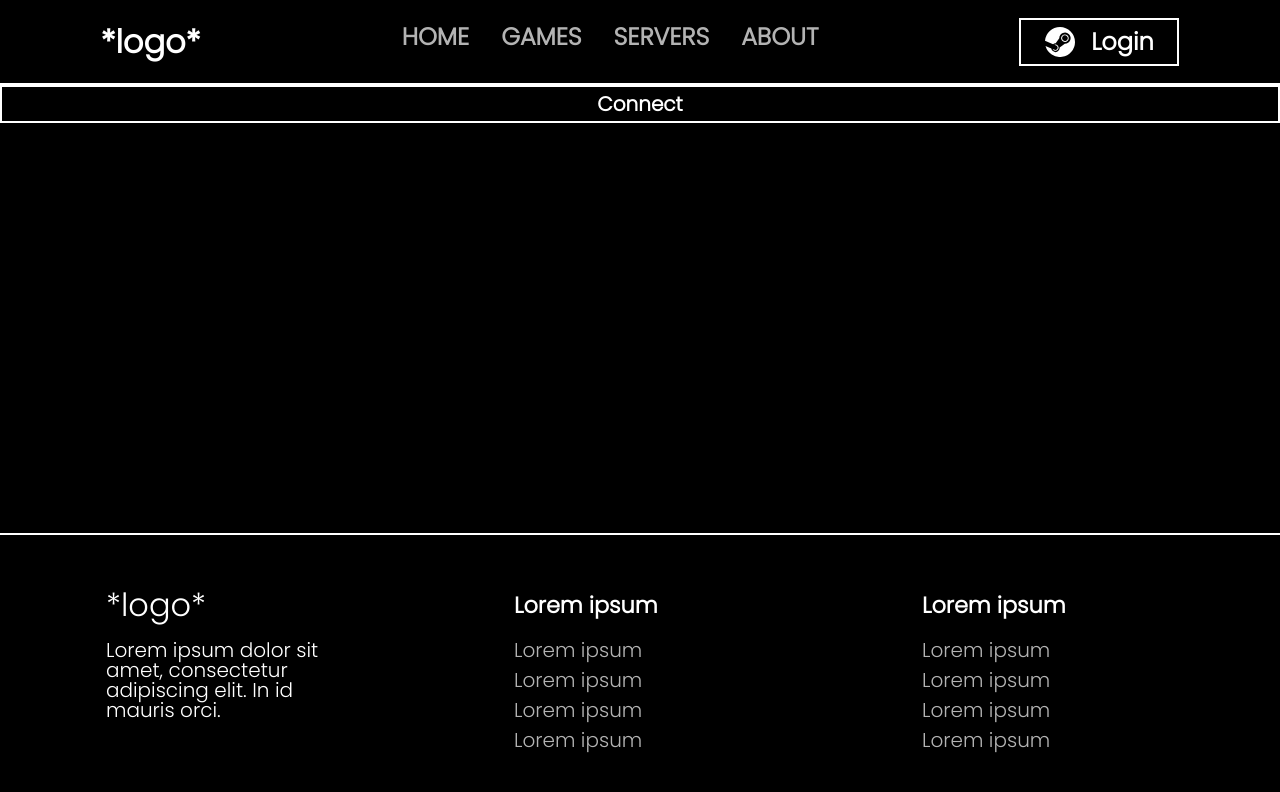
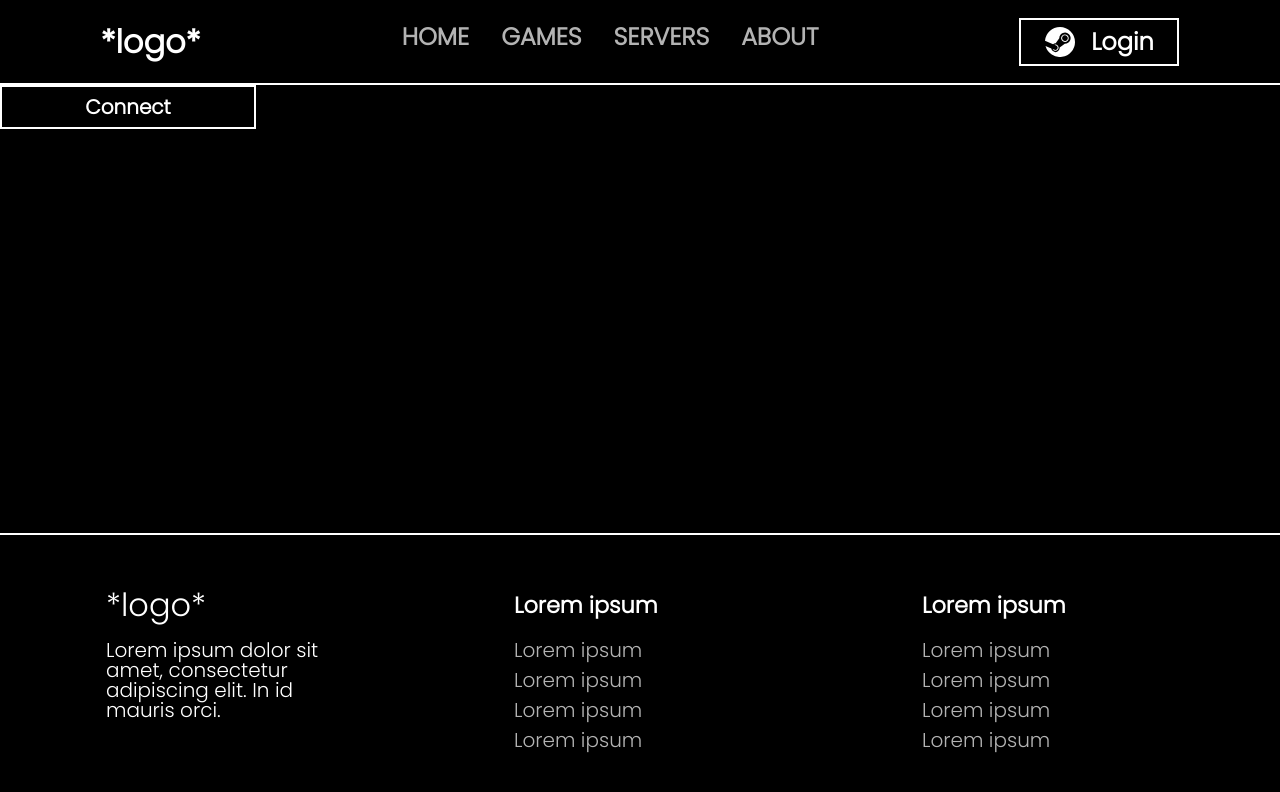
Before and after one commit to RobertsG9751/prakse2023, a React (Create React App) app in the folder frontend/: page / in a window 1280 px wide. Both pictures are taken after a click on the item "SERVERS". Shown: the top 792 px of the page. Built offline with nearby package versions, Linux system fonts and the light colour scheme.

Commit message:
safixoju blocks padding, page maiņu un palidzeju markam ar connect pogas css

```diff
--- a/frontend/src/App.js
+++ b/frontend/src/App.js
@@ -9,7 +9,7 @@ import Main from "./Components/Main";
 import Servers from "./Components/Servers";
 
 function App() {
-  const [active, setActive] = useState("Servers");
+  const [active, setPage] = useState("Main");
   const [isUser, setIsUser] = useState(false);
   const queryString = window.location.search;
   const urlParams = new URLSearchParams(queryString);
@@ -28,10 +28,17 @@ function App() {
       setIsUser(true);
     }
   }, []);
-
+  const handleServers = function () {
+    setPage("Servers");
+    console.log(`deezx`);
+  };
+  const handleMain = function () {
+    setPage("Main");
+    console.log(`deezx`);
+  };
   return (
     <>
-      <Header isLogged={isUser} />
+      <Header isLogged={isUser} servers={handleServers} main={handleMain} />
       {active === "Main" && <Main></Main>}
       {active === "Servers" && <Servers></Servers>}
       <Footer />
--- a/frontend/src/Components/Header.js
+++ b/frontend/src/Components/Header.js
@@ -1,24 +1,36 @@
-import style from "./Header.module.css"
-import Login from "./Login"
-import Logout from "./Logout"
+import style from "./Header.module.css";
+import Login from "./Login";
+import Logout from "./Logout";
 
-const Header = (props) =>{
-    return(
+const Header = (props) => {
+  return (
     <header className={style.header}>
       <div className={style.logo}>
         <h1>*logo*</h1>
       </div>
       <nav className={style.main_menu}>
         <ul className={style.main_menu_list}>
-                <li><a href="#">Home</a></li>
-                <li><a href="#">Games</a></li>
-                <li><a href="#">Servers</a></li>
-                <li><a href="#">About</a></li>
+          <li>
+            <a onClick={props.main} href="#">
+              Home
+            </a>
+          </li>
+          <li>
+            <a href="#">Games</a>
+          </li>
+          <li>
+            <a onClick={props.servers} href="#">
+              Servers
+            </a>
+          </li>
+          <li>
+            <a href="#">About</a>
+          </li>
         </ul>
       </nav>
-            {props.isLogged===true&&(<Logout></Logout>)}
-            {props.isLogged===false&&(<Login></Login>)}
+      {props.isLogged === true && <Logout></Logout>}
+      {props.isLogged === false && <Login></Login>}
     </header>
-    )
-}
-export default Header
+  );
+};
+export default Header;
--- a/frontend/src/Components/Main.js
+++ b/frontend/src/Components/Main.js
@@ -24,7 +24,7 @@ const Main = () => {
           <h1 className={style.crypto_text}>
             Get paid securely in cryptocurrency
           </h1>
-          <Button text={"Read More!"}></Button>
+          <Button text={"Read More"}></Button>
         </div>
       </div>
       <Section1></Section1>
--- a/frontend/src/Components/Main.module.css
+++ b/frontend/src/Components/Main.module.css
@@ -62,7 +62,7 @@
 }
 
 .crypto_img {
-  width: 80%;
+  width: 60%;
   opacity: 0.2;
   user-select: none;
 }
--- a/frontend/src/Components/Section1/Block.module.css
+++ b/frontend/src/Components/Section1/Block.module.css
@@ -1,4 +1,4 @@
-.wrapper{
+.wrapper {
   margin-top: 20px;
   width: 300px;
   display: flex;
@@ -7,19 +7,21 @@
   text-align: center;
   padding-bottom: 15px;
   box-shadow: 0px 0px 8px 2px;
-    transition: all .3s;
+  transition: all 0.3s;
 }
-.header{
+.header {
   margin: 5px 0px 5px 0;
+  padding: 20px;
 }
-.img{
+.img {
   background-color: grey;
   width: 100%;
   height: 40%;
 }
-.p{
+.p {
   margin: 5px 0px 8px 0px;
+  padding: 20px;
 }
-.wrapper:hover{
+.wrapper:hover {
   transform: scale(1.05);
 }
--- a/frontend/src/Components/Servers.js
+++ b/frontend/src/Components/Servers.js
@@ -2,7 +2,11 @@ import style from "./Servers.module.css";
 import Button from "../UI/Button";
 
 const Servers = () => {
-  return <Button href="steam://connect/51.89.194.63:25584" text="Connect" />;
+  return (
+    <div className={style.container}>
+      <Button href="steam://connect/51.89.194.63:25584" text="Connect" />
+    </div>
+  );
 };
 
 export default Servers;
--- a/frontend/src/Components/Servers.module.css
+++ b/frontend/src/Components/Servers.module.css
@@ -0,0 +1,3 @@
+.container {
+  width: 20%;
+}
--- a/frontend/src/UI/Button.module.css
+++ b/frontend/src/UI/Button.module.css
@@ -26,7 +26,7 @@
   font-size: 125%;
   /* height: 10%; */
   /* width: 15%; */
-  padding: 2px 5px 2px 5px;
+  padding: 5px 8px 5px 8px;
   display: flex;
   justify-content: center;
   align-items: center;
```
Lines whose indentation alone changed are shown as unchanged.
